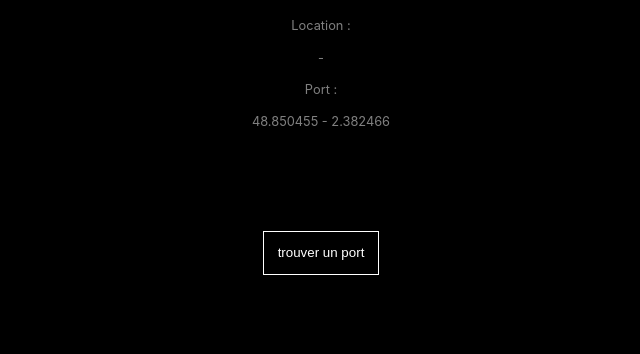
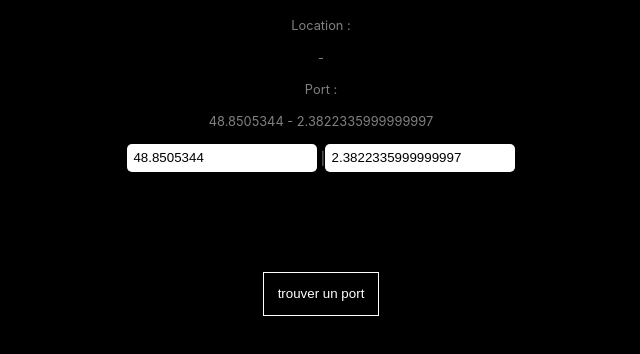
Before and after one commit to roman7501/test_location, a React (Create React App) app: page / in a window 1280 px wide. Shown: the top 354 px of the page, without its empty margins (319-959 px from the left). Built offline with nearby package versions, Linux system fonts and the light colour scheme.

Commit message:
add audio

```diff
--- a/src/Components/Port.js
+++ b/src/Components/Port.js
@@ -1,88 +1,19 @@
-import React, { useState, useEffect } from "react";
+import React from "react";
 
 import styled from "styled-components";
+import useLocation from "../hooks/useLocation";
 
 const Port = ({ className }) => {
-  const [lat1, setLat1] = useState(null);
-  const [long1, setLong1] = useState(null);
-  const lat2 = 48.850455;
-  const long2 = 2.382466;
-  const [distance, setDistance] = useState(null);
-
-  // ** Definition des fonctions
-
-  // * Get data location
-  const getCoordinates = (position) => {
-    setLat1(position.coords.latitude);
-    setLong1(position.coords.longitude);
-  };
-
-  // * Errors for location
-
-  const handleLocationError = (error) => {
-    switch (error.code) {
-      case error.PERMISSION_DENIED:
-        alert("ton esquif n'est pas autorisé a utilisé le radar");
-        break;
-      case error.POSITION_UNAVAILABLE:
-        alert("Actuellement, le port est introuvable");
-        break;
-      case error.TIMEOUT:
-        alert("The request to get user location timed out.");
-        break;
-      case error.UNKNOWN_ERROR:
-        alert("An unknown error occurred.");
-        break;
-      default:
-        alert("An unknown error occurred.");
-    }
-  };
-
-  // *Format numbers **
-  const numberWithSpaces = (x) => {
-    return x.toString().replace(/\B(?=(\d{3})+(?!\d))/g, " ");
-  };
-
-  // * Calcul distance
-  const measure = (la1, lo1, la2, lo2) => {
-    // generally used geo measurement function
-    var R = 6378.137; // Radius of earth in KM
-    console.log(la1, lo1);
-    var dLat = (la2 * Math.PI) / 180 - (la1 * Math.PI) / 180;
-    var dLon = (lo2 * Math.PI) / 180 - (lo1 * Math.PI) / 180;
-    var a =
-      Math.sin(dLat / 2) * Math.sin(dLat / 2) +
-      Math.cos((la1 * Math.PI) / 180) *
-        Math.cos((la2 * Math.PI) / 180) *
-        Math.sin(dLon / 2) *
-        Math.sin(dLon / 2);
-    var c = 2 * Math.atan2(Math.sqrt(a), Math.sqrt(1 - a));
-    var d = R * c;
-    const result = d * 1000;
-    const formatResult = numberWithSpaces(Math.round(result)); // meters
-    setDistance(formatResult);
-  };
-
-  // 1. Vérification si navigateur géolocalise
-
-  const getLocation = () => {
-    if (navigator.geolocation) {
-      navigator.geolocation.getCurrentPosition(
-        getCoordinates,
-        handleLocationError
-      );
-    } else {
-      alert("ton esquif n'est pas autorisé a utilisé son radar");
-    }
-  };
-  // 2/ Get distance
-
-  useEffect(() => {
-    if (lat1) {
-      measure(lat1, long1, lat2, long2);
-    }
-  }, [lat1, long1]);
-
+  const {
+    handleChangeLat,
+    handleChangeLong,
+    lat1,
+    long1,
+    lat2,
+    long2,
+    getLocation,
+    distance,
+  } = useLocation();
   return (
     <div className={className}>
       <div className="info">
@@ -90,18 +21,38 @@ const Port = ({ className }) => {
         <p>
           {lat1} - {long1}
         </p>
-
         <p>Port :</p>
         <p>
           {lat2} - {long2}
         </p>
+        <input
+          onChange={handleChangeLat}
+          type="text"
+          name="lat2"
+          value={lat2}
+        />{" "}
+        |
+        <input
+          onChange={handleChangeLong}
+          type="text"
+          name="long2"
+          value={long2}
+        />
       </div>
       <div className="port">
         <button onClick={getLocation}>trouver un port</button>
         {distance && distance > 10 && (
           <p>Un port se trouve à environ {distance} pas</p>
         )}
-        {distance && distance < 10 && <p>Sous vos pieds il y a un son</p>}
+        {distance && distance < 10 && (
+          <div>
+            <p>Sous vos pieds il y a un son</p>
+            <audio
+              controls
+              src="https://firebasestorage.googleapis.com/v0/b/esquif-f53eb.appspot.com/o/Orchestre%20Lamoureux%20-%2009%20-%20Pocket%20Piano%20Orchestral%20Version.mp3?alt=media&token=e066c44a-fbae-4521-803b-18350cca469c"
+            ></audio>
+          </div>
+        )}
       </div>
     </div>
   );
@@ -127,4 +78,9 @@ export default styled(Port)`
     padding: 1em;
     outline: transparent;
   }
+  input {
+    padding: 0.5em;
+    border: none;
+    border-radius: 5px;
+  }
 `;
--- /dev/null
+++ b/src/hooks/useLocation.js
@@ -0,0 +1,104 @@
+import { useState, useEffect } from "react";
+
+const useLocation = () => {
+  const [lat1, setLat1] = useState(null);
+  const [long1, setLong1] = useState(null);
+  const [lat2, setLat2] = useState(48.8505344);
+  const [long2, setLong2] = useState(2.3822335999999997);
+
+  const [distance, setDistance] = useState(null);
+
+  const handleChangeLat = (event) => {
+    setLat2(event.target.value);
+  };
+
+  const handleChangeLong = (event) => {
+    setLong2(event.target.value);
+  };
+  // ** Definition des fonctions
+
+  // * Get data location
+  const getCoordinates = (position) => {
+    setLat1(position.coords.latitude);
+    setLong1(position.coords.longitude);
+  };
+
+  // * Errors for location
+
+  const handleLocationError = (error) => {
+    switch (error.code) {
+      case error.PERMISSION_DENIED:
+        alert("ton esquif n'est pas autorisé a utilisé le radar");
+        break;
+      case error.POSITION_UNAVAILABLE:
+        alert("Actuellement, le port est introuvable");
+        break;
+      case error.TIMEOUT:
+        alert("The request to get user location timed out.");
+        break;
+      case error.UNKNOWN_ERROR:
+        alert("An unknown error occurred.");
+        break;
+      default:
+        alert("An unknown error occurred.");
+    }
+  };
+
+  // *Format numbers **
+  const numberWithSpaces = (x) => {
+    return x.toString().replace(/\B(?=(\d{3})+(?!\d))/g, " ");
+  };
+
+  // * Calcul distance
+  const measure = (la1, lo1, la2, lo2) => {
+    // generally used geo measurement function
+    var R = 6378.137; // Radius of earth in KM
+    console.log(la1, lo1);
+    var dLat = (la2 * Math.PI) / 180 - (la1 * Math.PI) / 180;
+    var dLon = (lo2 * Math.PI) / 180 - (lo1 * Math.PI) / 180;
+    var a =
+      Math.sin(dLat / 2) * Math.sin(dLat / 2) +
+      Math.cos((la1 * Math.PI) / 180) *
+        Math.cos((la2 * Math.PI) / 180) *
+        Math.sin(dLon / 2) *
+        Math.sin(dLon / 2);
+    var c = 2 * Math.atan2(Math.sqrt(a), Math.sqrt(1 - a));
+    var d = R * c;
+    const result = d * 1000;
+    const formatResult = numberWithSpaces(Math.round(result)); // meters
+    setDistance(formatResult);
+  };
+
+  // 1. Vérification si navigateur géolocalise
+
+  const getLocation = () => {
+    if (navigator.geolocation) {
+      navigator.geolocation.getCurrentPosition(
+        getCoordinates,
+        handleLocationError
+      );
+    } else {
+      alert("ton esquif n'est pas autorisé a utilisé son radar");
+    }
+  };
+  // 2/ Get distance
+
+  useEffect(() => {
+    if (lat1) {
+      measure(lat1, long1, lat2, long2);
+    }
+  }, [lat1, long1, lat2, long2]);
+
+  return {
+    handleChangeLat,
+    handleChangeLong,
+    lat1,
+    long1,
+    lat2,
+    long2,
+    getLocation,
+    distance,
+  };
+};
+
+export default useLocation;
```
